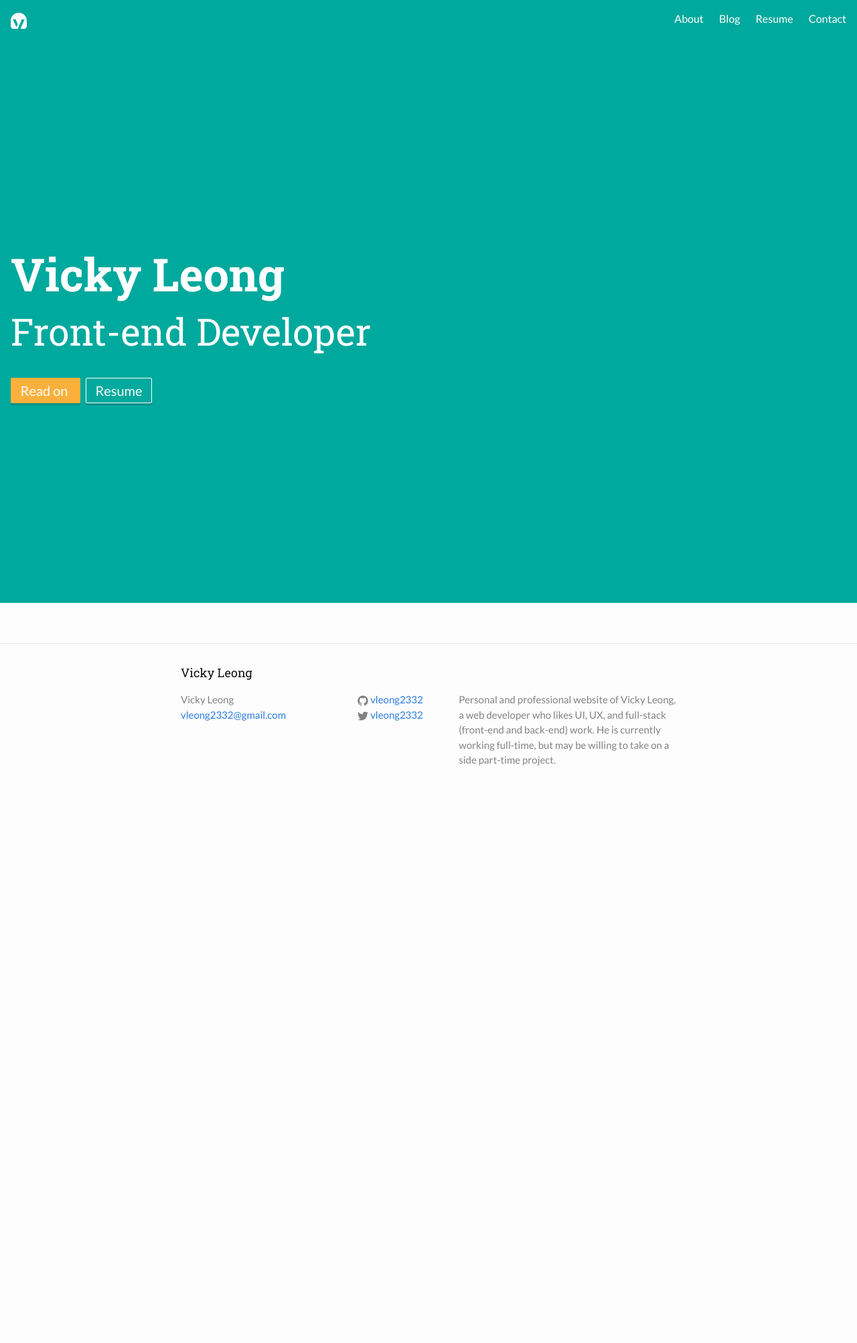
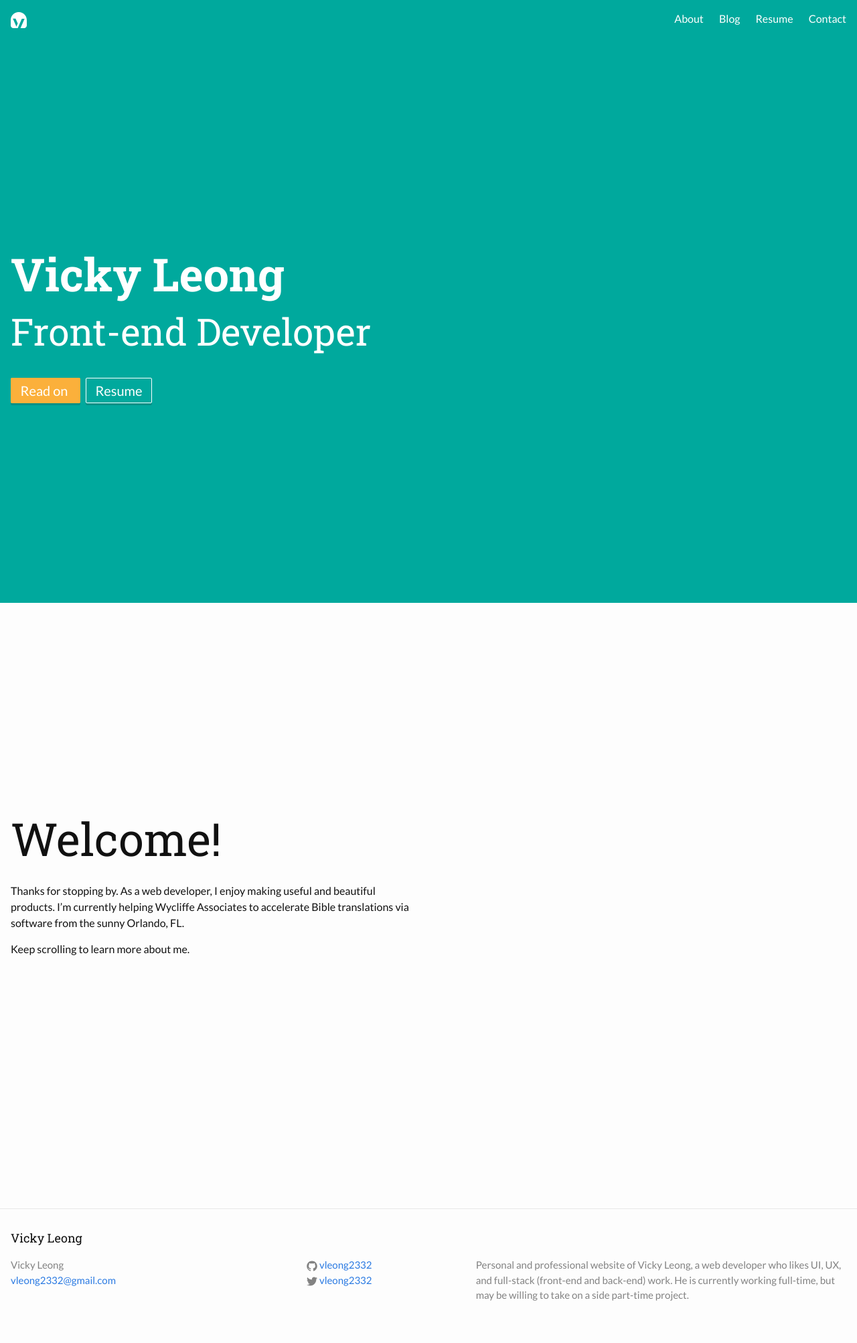
Before and after one commit to vleong2332/site2.0, a Jekyll site: the page built from index.md, in a window 1280 px wide. Shown: the whole page at 67% size. Built offline with Jekyll 4.4.1, drawn with Linux system fonts in a browser that asks for light colours; before the commit the page ends 1206 px from its top, so only the background shows below that.

Commit message:
Add welcome section

```diff
--- /dev/null
+++ b/_data/welcome.json
@@ -0,0 +1,7 @@
+{
+  "title": "Welcome!",
+  "messages": [
+    "Thanks for stopping by. As a web developer, I enjoy making useful and beautiful products. I’m currently helping Wycliffe Associates to accelerate Bible translations via software from the sunny Orlando, FL.",
+    "Keep scrolling to learn more about me."
+  ]
+}
--- a/_includes/hero.html
+++ b/_includes/hero.html
@@ -1,5 +1,5 @@
 <section class="hero">
-  <div class="content-wrapper">
+  <div class="wrapper">
     <h1 class="title">
       {{ site.data.hero.title }}
     </h1>
--- /dev/null
+++ b/_includes/welcome.html
@@ -0,0 +1,8 @@
+<section class="welcome">
+  <div class="wrapper">
+    <h1>{{ site.data.welcome.title }}</h1>
+    {% for message in site.data.welcome.messages %}
+      <p>{{ message }}</p>
+    {% endfor %}
+  </div>
+</section>
--- a/_layouts/alt_home.html
+++ b/_layouts/alt_home.html
@@ -9,10 +9,13 @@
 
     {% include hero.html %}
 
+    {% include welcome.html %}
+
     <main class="page-content" aria-label="Content">
       <div class="wrapper">
         {{ content }}
       </div>
+
     </main>
 
     {% include footer.html %}
--- a/_sass/site/_base.scss
+++ b/_sass/site/_base.scss
@@ -14,9 +14,14 @@ h2 {
   font-size: 2rem;
 }
 
-.content-wrapper {
+.wrapper {
   padding-left: 1rem;
   padding-right: 1rem;
+  width: 100%;
+  max-width: 100%;
+  box-sizing: border-box;
+  margin-right: 0;
+  margin-left: 0;
 }
 
 *[role="button"] {
@@ -102,3 +107,4 @@ a[role="button"]:visited {
 
 @import 'hero';
 @import 'header';
+@import 'welcome';
--- a/_sass/site/_header.scss
+++ b/_sass/site/_header.scss
@@ -1,11 +1,15 @@
 .site-header {
   background-color: $primary-color;
+  .site-title {
+    font-size: initial;
+    font-weight: initial;
+  }
   .wrapper {
     margin: 0;
     padding-left: 1rem;
     padding-right: 1rem;
     width: 100%;
-    max-width: calc(100% - (1rem * 2)); // 1rem for each side padding
+    max-width: 100%;
   }
   .site-nav {
     background-color: transparent;
--- /dev/null
+++ b/_sass/site/_welcome.scss
@@ -0,0 +1,26 @@
+.welcome {
+  min-height: 320px;
+  height: calc(100% - 56px);
+  display: flex;
+  flex-direction: column;
+  align-items: flex-start;
+  justify-content: center;
+  .wrapper {
+    max-width: 100%;
+  }
+  @media screen and (min-width: $m-screen) {
+    .wrapper {
+      max-width: 80%;
+    }
+  }
+  @media screen and (min-width: $l-screen) {
+    .wrapper {
+      max-width: 60%;
+    }
+  }
+  @media screen and (min-width: $xl-screen) {
+    .wrapper {
+      max-width: 50%;
+    }
+  }
+}
```
